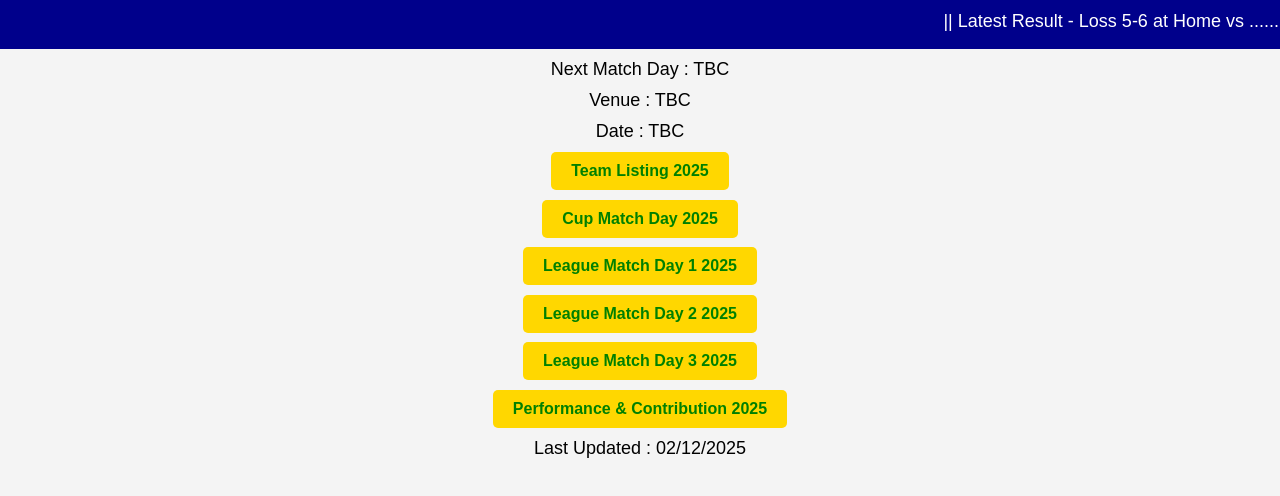
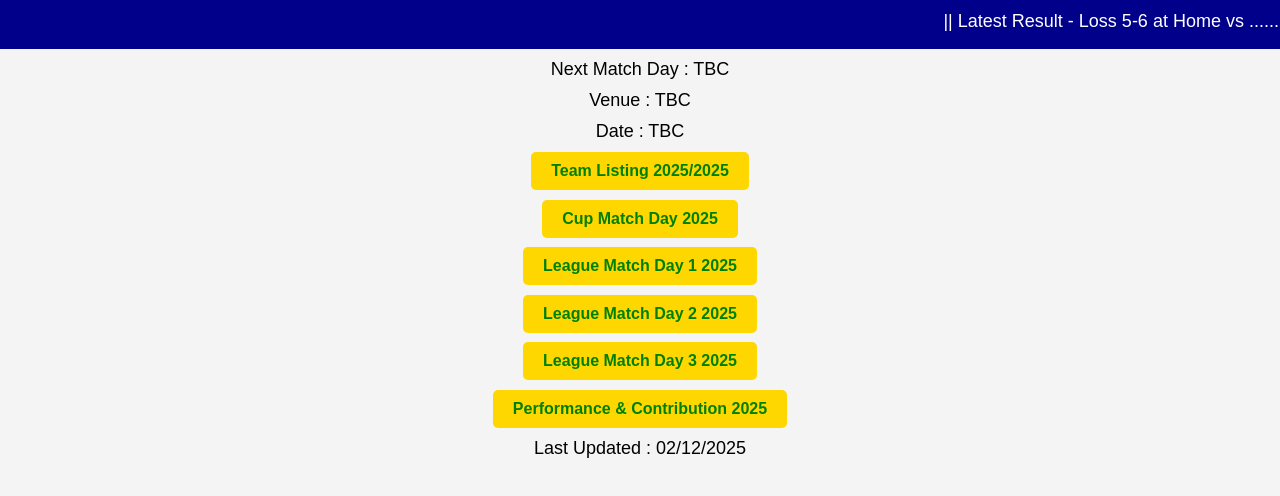
Before and after one commit to con-club-pool-2026/home-page, a plain HTML site: page index.html in a window 1280 px wide. Shown: the part 64-560 px from the top of the page. Drawn offline with Linux system fonts and the light colour scheme.

Commit message:
Update index.html

```diff
--- a/index.html
+++ b/index.html
@@ -98,7 +98,7 @@
     <div class="sub-header">Date : TBC</div>
 </section>
 
-<p><a href="" class="button-link">Team Listing 2025</a></p>
+<p><a href="" class="button-link">Team Listing 2025/2025</a></p>
 <p><a href="" class="button-link">Cup Match Day 2025</a></p>
 <p><a href="" class="button-link">League Match Day 1 2025</a></p>
 <p><a href="" class="button-link">League Match Day 2 2025</a></p>
```
